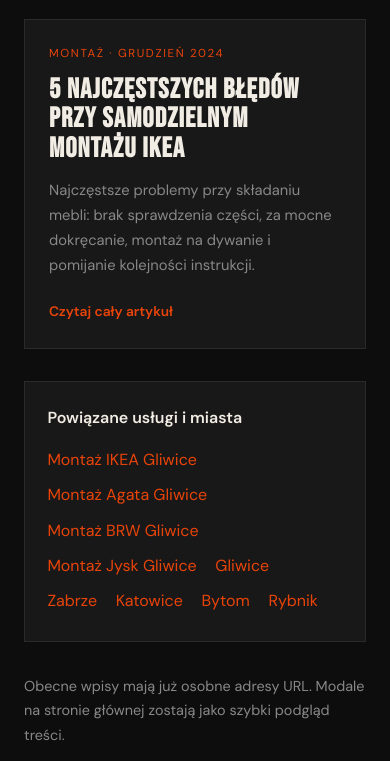
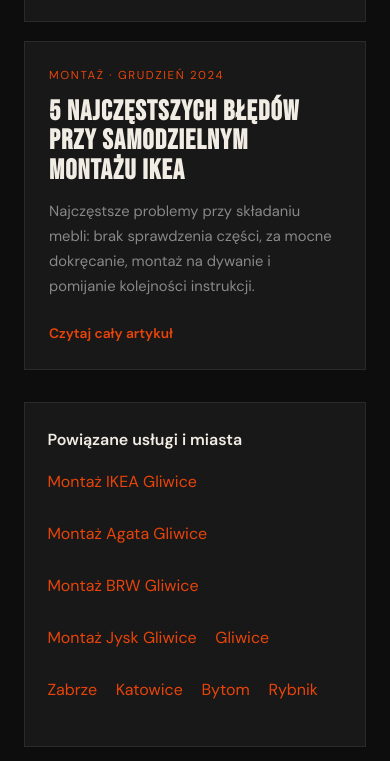
Before and after one commit to Meblofix/Meblofix-Gliwice, a plain HTML site: page blog/index.html in a window 390 px wide. Shown: the part 1239-2000 px from the top of the page. Drawn offline with Linux system fonts and the light colour scheme.

Commit message:
fix: improve mobile touch targets on subpages

```diff
--- a/css/subpages.css
+++ b/css/subpages.css
@@ -102,4 +102,16 @@
     align-items: flex-start;
     flex-direction: column;
   }
+
+  .nav a,
+  footer > a,
+  .back a,
+  .link-panel a,
+  .links a,
+  .cta a,
+  a.cta {
+    min-height: 44px;
+    display: inline-flex;
+    align-items: center;
+  }
 }
```
